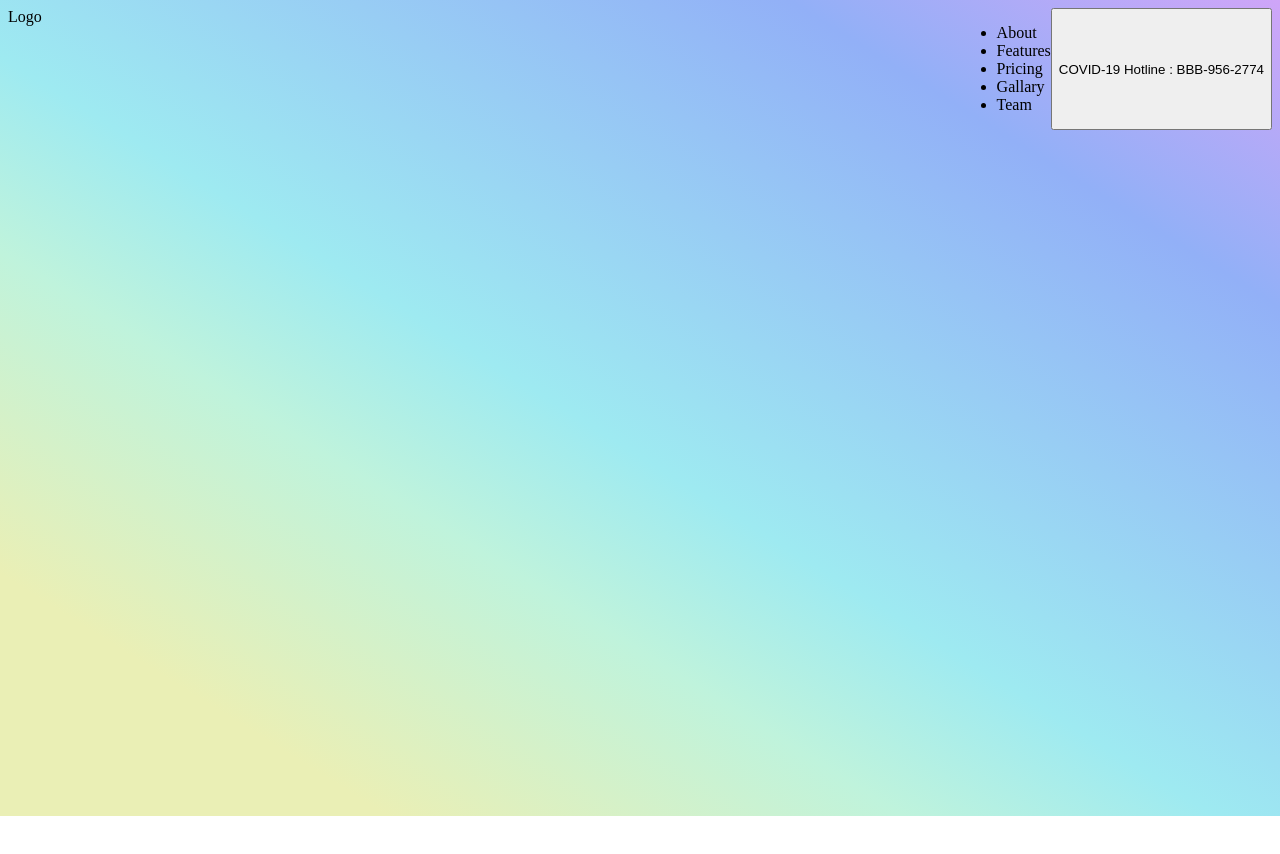
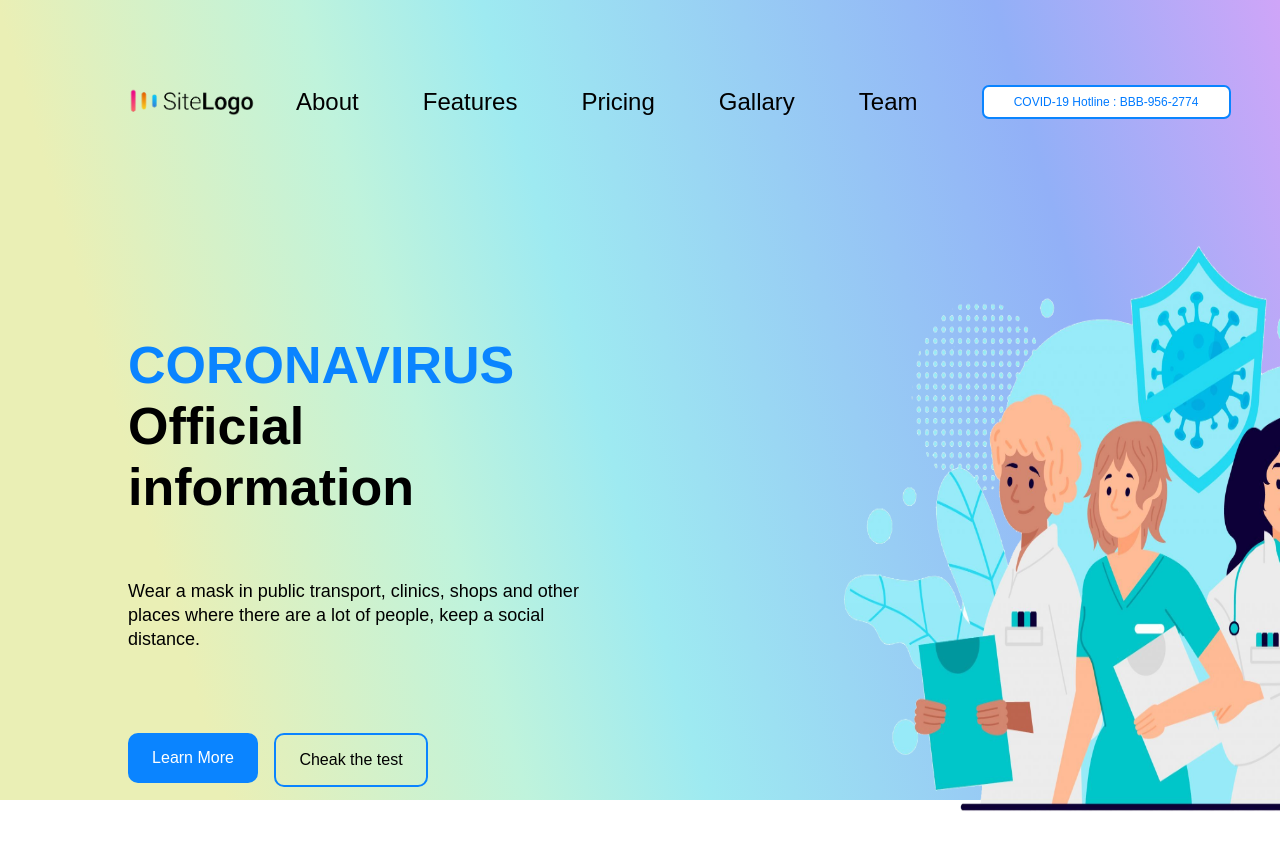
Before and after one commit to Waqarghori/corona-virus, a plain HTML site: page index.html in a window 1280 px wide. Before the commit the page ends 816 px from the top, so only its background shows below. Drawn offline with Linux system fonts and the light colour scheme.

Commit message:
corona-virus

```diff
--- a/index.html
+++ b/index.html
@@ -10,7 +10,7 @@
 
     <header>
         <div class="logo">
-            Logo
+            <img width="128px" src="images/Capture-removebg-preview(1).png" alt="">
         </div>
         <div class="nav-list">
             <ul>
@@ -20,8 +20,25 @@
                 <li><a href="#"></a>Gallary</li>
                 <li><a href="#"></a>Team</li>
             </ul>
-            <button>COVID-19 Hotline : BBB-956-2774</button>
+            <span>COVID-19 Hotline : BBB-956-2774</span>
         </div>
     </header>
+    <div class="hero">
+        <div class="hero-left">
+
+            <h1>CORONAVIRUS</h1>
+            <h2>Official information</h2>
+            <p>Wear a mask in public transport, clinics, shops and other places where there are a lot of people, keep a social distance.</p>
+
+            <div class="hero-buttons">
+                <div class="learn-more">Learn More</div>
+                <div class="chek-test">Cheak the test</div>
+            </div>
+        </div>
+
+        <div class="hero-right">
+        <img src="images/Hero-img.png" alt="">
+        </div>
+    </div>
 </body>
 </html>
--- a/style.css
+++ b/style.css
@@ -1,13 +1,151 @@
 body {
+    margin: 0px;
+    padding: 0px;
     background: rgb(234,239,181);
-    background: linear-gradient(32deg, rgba(234,239,181,1) 15%, rgba(191,243,220,1) 35%, rgba(158,234,241,1) 47%, rgba(146,176,247,1) 81%, rgba(207,165,248,1) 100%);
+    background: linear-gradient(74deg, rgba(234,239,181,1) 15%, rgba(191,243,220,1) 35%, rgba(158,234,241,1) 47%, rgba(146,176,247,1) 81%, rgba(207,165,248,1) 100%);
     background-repeat: no-repeat;
     height: 100vh;
+    font-family: Arial, Helvetica, sans-serif;
 }
 header {
+    width: 1300x;
     display:  flex;
     justify-content: space-between;
+    padding: 64px 128px 0px 128px;
+}
+.logo {
+    display: flex;
+    justify-content: center;
+    align-items: center;
 }
 .nav-list {
     display: flex;
+    align-items: center;
 }
+.nav-list ul {
+    display: flex;
+    gap: 64px;
+    list-style: none;
+    font-size: 24px;
+    font-weight: 400;
+}
+.nav-list ul>li:hover {
+    color: white;
+    transform: scale(1.1);
+    transition: .3s;
+}
+.nav-list ul>li:active {
+    color: #0A84FF;
+}
+.nav-list span {
+    background-color: white;
+    color: #007AFF;
+    width: 245px;
+    height: 30px;
+    font-size: 12px;
+    display: flex;
+    justify-content: center;
+    align-items: center;
+    margin-left: 64px;
+    border: 2px solid #0A84FF;
+    border-radius: 7px;
+}
+.nav-list span:active {
+    background-color: #007AFF;
+    color: white;
+}
+.nav-list span:hover {
+    cursor: pointer;
+    transform: scale(1.1);
+    transition: .3s;
+}
+.hero {
+    width: 100%;
+    display: flex;
+    justify-content: space-between;
+
+}
+.hero-left {
+    box-sizing: border-box;
+    width: 50%;
+    height: 100vh;
+    margin-left: 128px;
+    display: flex;
+    flex-direction: column;
+    gap: 0px;
+    padding: 160px 128px 0px 0px;
+}
+.hero-right {
+    box-sizing: border-box;
+    width: 50%;
+    height: 100vh;
+    overflow: hidden;
+    position: relative;
+    overflow: hidden;
+
+}
+.hero-right img {
+    width: 143%;
+    height: 75%;
+    position: absolute;
+    bottom: 120px;
+    right: -325px;
+}
+.hero-left h1,h2 {
+    font-family: Arial, Helvetica, sans-serif;
+    font-weight: 700;
+    font-Size: 52px;
+    Line-height: 60.94px;
+}
+.hero-left h1 {
+    padding-bottom: 0px;
+    margin-bottom: 0px;
+    color:   rgb(10,132,255);
+}
+.hero-left h2 {
+    padding-top: 0px;
+    margin-top: 0px;
+}
+.hero-left p {
+    font-size: 18px;
+    font-weight: 400;
+    line-height: 24px;
+}
+.hero-buttons {
+    display: flex;
+    gap: 16px;
+    padding-top: 64px;
+}
+.learn-more {
+    display: flex;
+    justify-content: center;
+    align-items: center;
+    width: 130px;
+    height: 50px;
+    background-color: #0A84FF;
+    color: white;
+    border-radius: 10px;
+}
+.chek-test {
+    display: flex;
+    justify-content: center;
+    align-items: center;
+    width: 150px;
+    height: 50px;
+    border: 2px solid #0A84FF;
+    border-radius: 10px;
+}
+.learn-more:hover {
+    transform: scale(1.1);
+    transition: .3s;
+}
+.learn-more:active {
+    transform: none;
+}
+.chek-test:hover {
+    transform: scale(1.1);
+    transition: .3s;
+}
+.chek-test:active {
+    transform: none;
+}
```
Also changed, not shown: images/Capture-removebg-preview(1).png (added).
